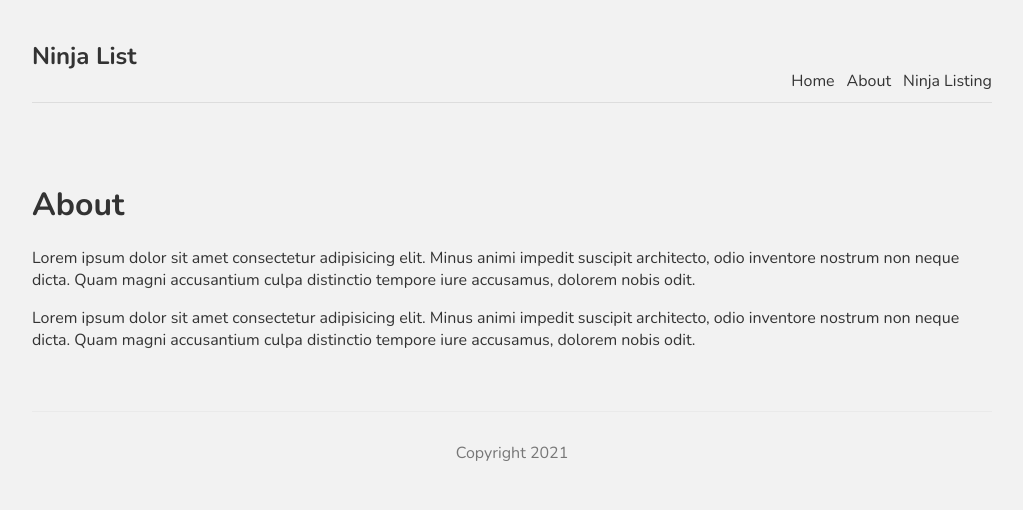
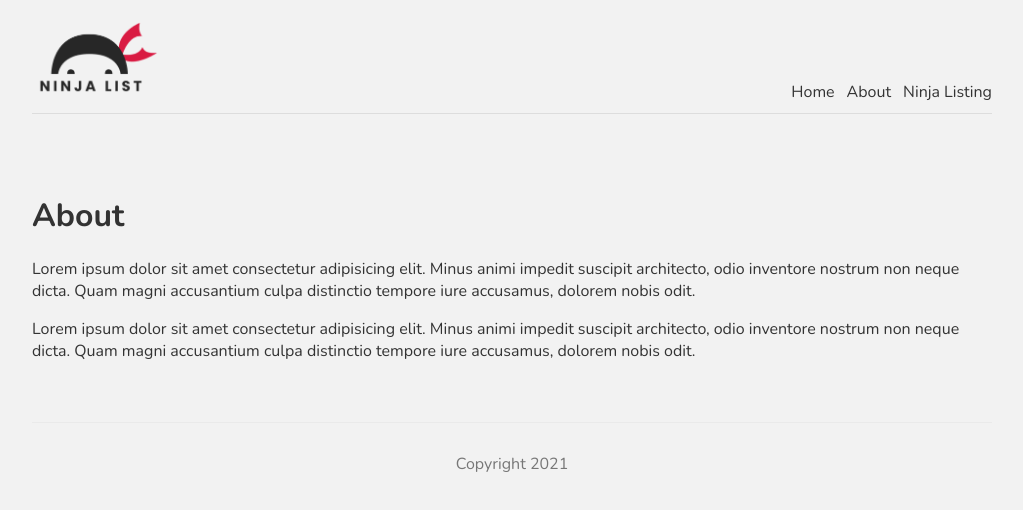
Before and after one commit to ibotchori/nextjs-tutorial-ninja, a Next.js app: page /about in a window 1280 px wide. Shown: the top 510 px of the page, without its empty margins (128-1151 px from the left). Built offline with nearby package versions, Linux system fonts and the light colour scheme.

Commit message:
Images & Metadata

```diff
--- a/comps/Navbar.js
+++ b/comps/Navbar.js
@@ -1,10 +1,11 @@
 import Link from "next/link";
+import Image from 'next/image'
 
 const Navbar = () => {
   return (
     <nav>
       <div className='logo'>
-        <h1>Ninja List</h1>
+        <Image src='/logo.png' width={128} height={77} />
       </div>
       <Link href="/">
         <a>Home</a>
--- a/pages/about.js
+++ b/pages/about.js
@@ -1,5 +1,13 @@
+import Head from "next/head";
+
+
 const About = () => {
   return (
+    <>
+    <Head>
+      <title>Ninja Lists | About</title>
+      <meta name='keywords' content='ninjas'/>
+    </Head>
     <div>
       <h1>About</h1>
       <p>
@@ -15,6 +23,7 @@ const About = () => {
         nobis odit.
       </p>
     </div>
+    </>
   );
 };
 
--- a/pages/index.js
+++ b/pages/index.js
@@ -6,6 +6,11 @@ import Link from "next/link";
 
 export default function Home() {
   return (
+    <>
+    <Head>
+      <title>Ninja Lists | Home</title>
+      <meta name='keywords' content='ninjas'/>
+    </Head>
     <div >
       <h1 className={styles.title}>Homepage</h1>
       <p className={styles.text}>
@@ -24,5 +29,6 @@ export default function Home() {
         <a className={styles.btn}>See Ninja Listing</a>
       </Link>
     </div>
+    </>
   );
 }
```
Also changed, not shown: public/logo.png (added).
